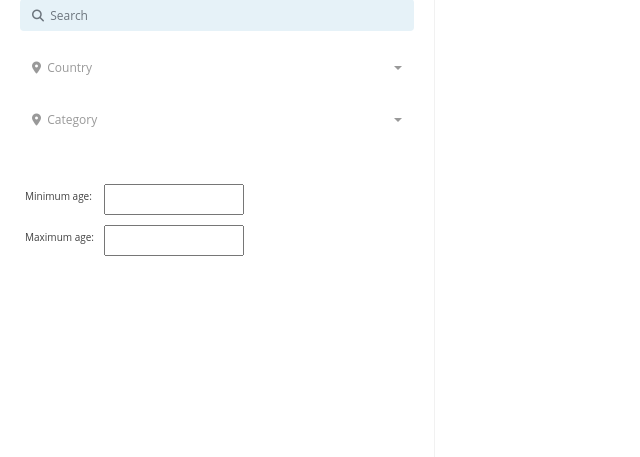
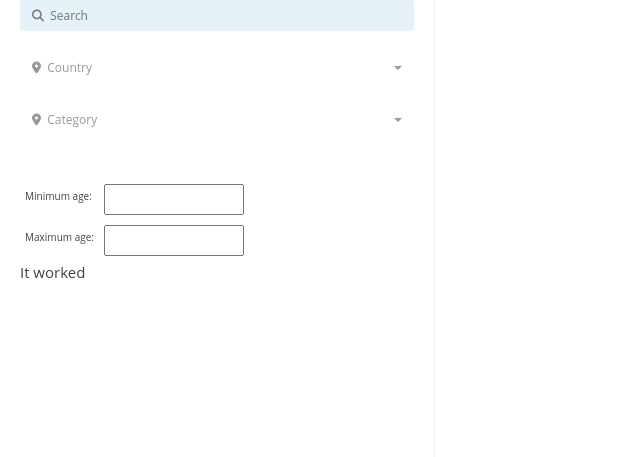
Before and after one commit to ctedja/evidence_app, a Flask app: page /hello in a window 1280 px wide. Shown: the part 102-559 px from the top of the page, without its empty margins (0-640 px from the left). Run offline with Flask 2, Linux system fonts and the light colour scheme; parts of the project's set-up code (start-up, migrations or seed data) failed here and were passed over; some libraries are stand-ins or nearby versions.

Commit message:
Preparing to init

```diff
--- a/templates/index.html
+++ b/templates/index.html
@@ -98,6 +98,7 @@
                     </tr>
                 </tbody>
             </table>
+            <div class="tester">It didn't work</div>
             <!-- <table cellspacing="5" cellpadding="5">
                 <thead>
                     <tr>
@@ -219,6 +220,7 @@
             $('#min, #max').keyup(function () {
                 oTable.columns(4).draw();
             });
+            $('.tester').html("It worked")
         })
 
 
```
Also changed, not shown: requirements.txt (added, +323 -0 lines), 1 other file.
